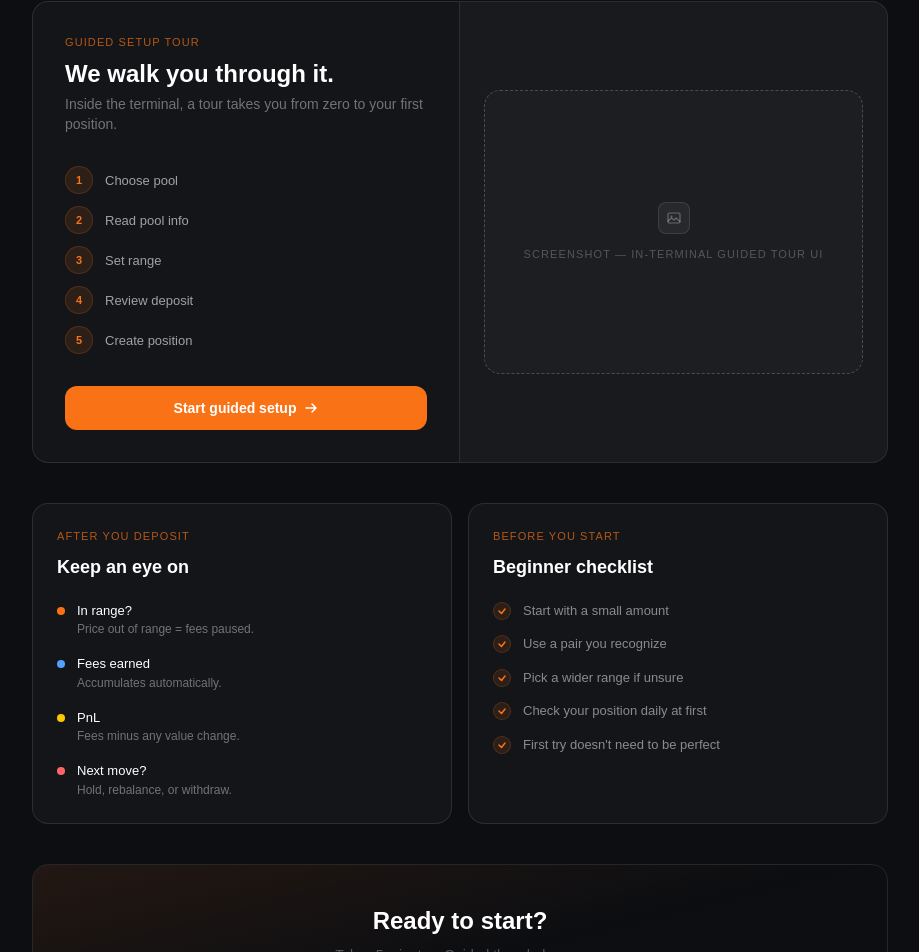
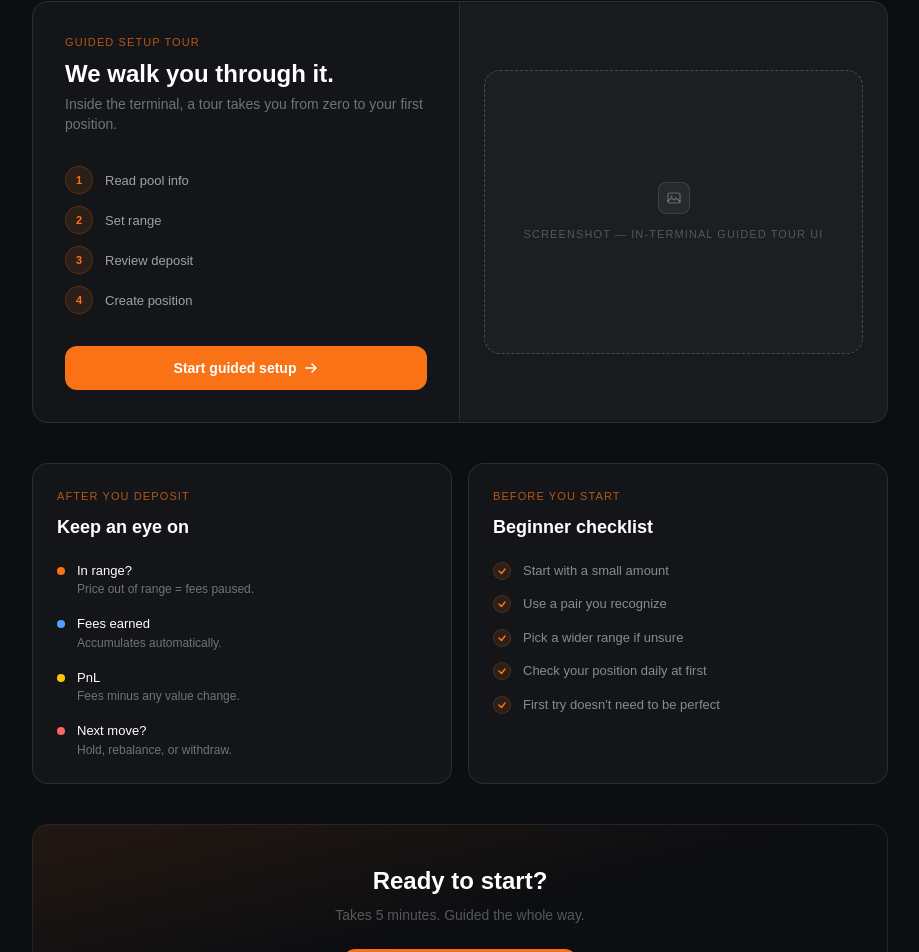
Before and after one commit to zaikshev88/meteora-starter, a Next.js app: page / in a window 1280 px wide. Shown: the part 1733-2685 px from the top of the page, without its empty margins (180-1099 px from the left). Built offline with nearby package versions, Linux system fonts and the light colour scheme.

Commit message:
remove choose pool step from guided tour

```diff
--- a/app/page.tsx
+++ b/app/page.tsx
@@ -165,7 +165,7 @@ export default function StarterPage() {
               <h2 className="text-2xl font-bold text-white mb-1">We walk you through it.</h2>
               <p className="text-sm text-white/40 mb-8">Inside the terminal, a tour takes you from zero to your first position.</p>
               <div className="flex flex-col gap-3 mb-8">
-                {["Choose pool", "Read pool info", "Set range", "Review deposit", "Create position"].map((s, i) => (
+                {["Read pool info", "Set range", "Review deposit", "Create position"].map((s, i) => (
                   <div key={s} className="flex items-center gap-3">
                     <span className="shrink-0 w-7 h-7 rounded-full bg-[#F97316]/10 text-[#F97316] text-[11px] font-bold flex items-center justify-center border border-[#F97316]/20">
                       {i + 1}
```
